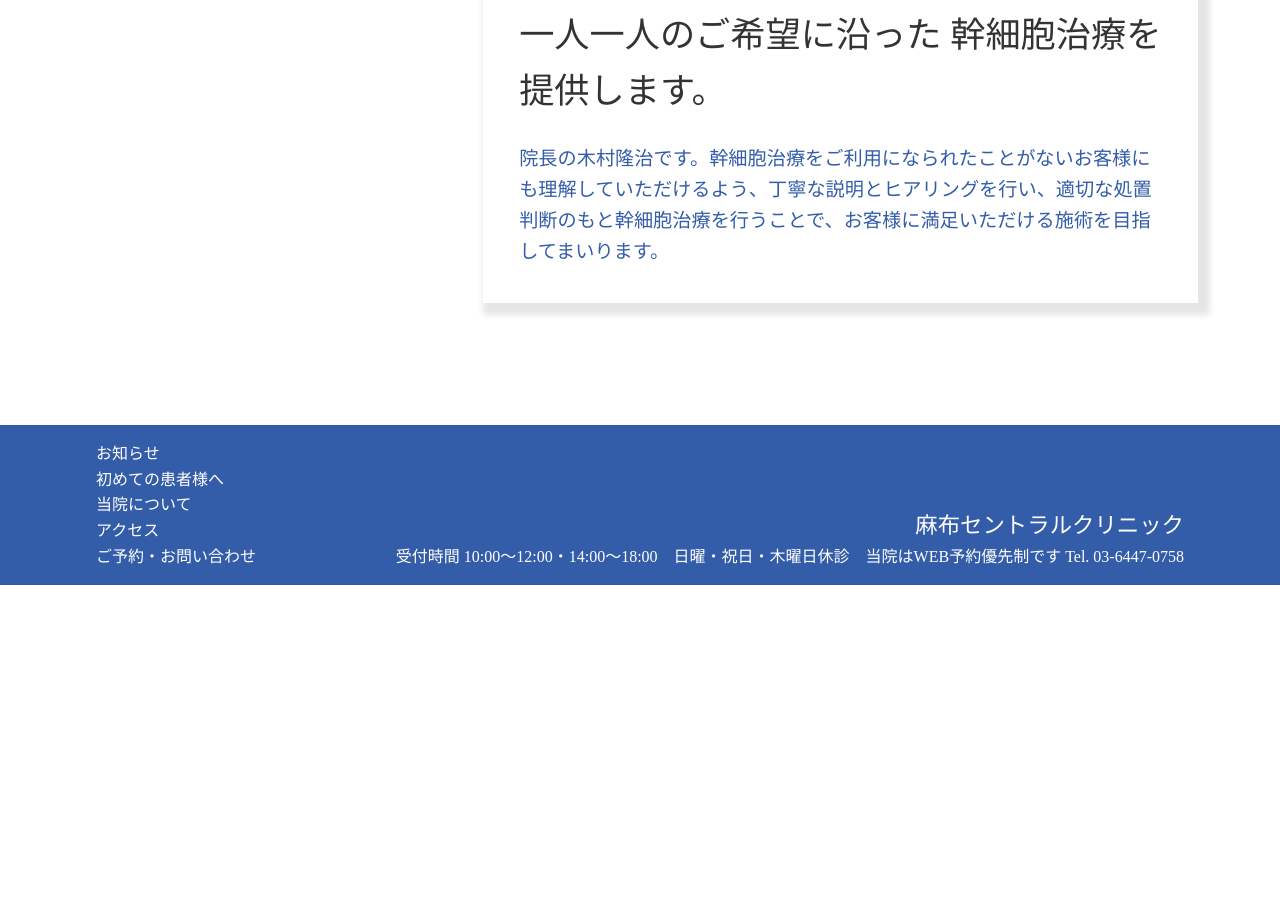
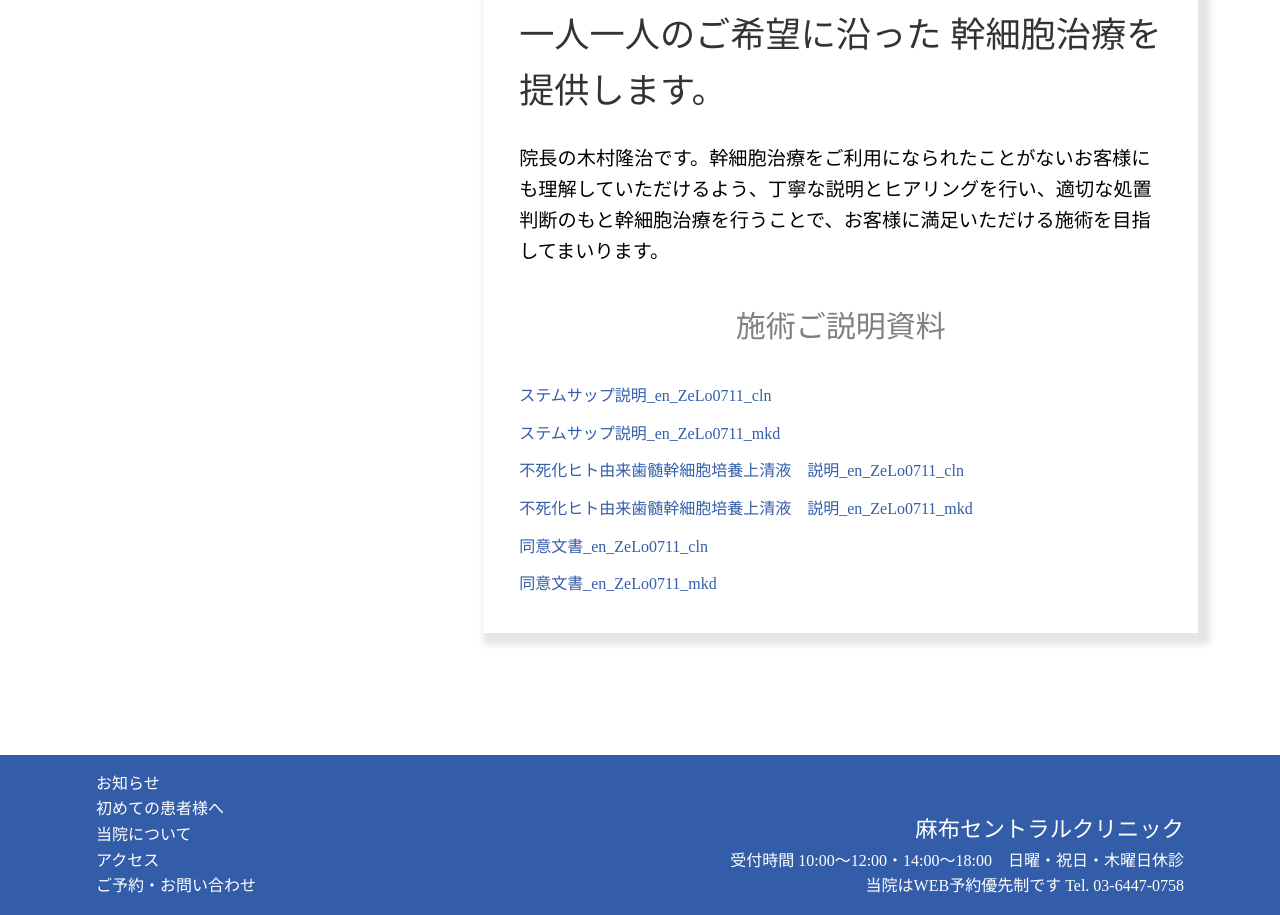
Before and after one commit to Taiki-Ogura/202407_HP, a plain HTML site: page about.html in a window 1280 px wide. Shown: the part 721-1636 px from the top of the page. Before the commit the page ends 1306 px from the top, so only its background shows below. Drawn offline with nearby package versions, Linux system fonts and the light colour scheme.

Commit message:
新ページの追加

```diff
--- a/about.html
+++ b/about.html
@@ -91,6 +91,35 @@
         <p class="page-section-about-p">
           院長の木村隆治です。幹細胞治療をご利用になられたことがないお客様にも理解していただけるよう、丁寧な説明とヒアリングを行い、適切な処置判断のもと幹細胞治療を行うことで、お客様に満足いただける施術を目指してまいります。
         </p>
+        <section class="page-section-abount-links">
+          <h2>施術ご説明資料</h2>
+          <a
+            href="./assets/pdf/ステムサップ説明_en_ZeLo0711_cln.pdf"
+            target="_blank"
+            >ステムサップ説明_en_ZeLo0711_cln</a
+          >
+          <a
+            href="./assets/pdf/ステムサップ説明_en_ZeLo0711_mkd.pdf"
+            target="_blank"
+            >ステムサップ説明_en_ZeLo0711_mkd</a
+          >
+          <a
+            href="./assets/pdf/不死化ヒト由来歯髄幹細胞培養上清液　説明_en_ZeLo0711_cln.pdf"
+            target="_blank"
+            >不死化ヒト由来歯髄幹細胞培養上清液　説明_en_ZeLo0711_cln</a
+          >
+          <a
+            href="./assets/pdf/不死化ヒト由来歯髄幹細胞培養上清液　説明_en_ZeLo0711_mkd.pdf"
+            target="_blank"
+            >不死化ヒト由来歯髄幹細胞培養上清液　説明_en_ZeLo0711_mkd</a
+          >
+          <a href="./assets/pdf/同意文書_en_ZeLo0711_cln.pdf" target="_blank"
+            >同意文書_en_ZeLo0711_cln</a
+          >
+          <a href="./assets/pdf/同意文書_en_ZeLo0711_mkd.pdf" target="_blank"
+            >同意文書_en_ZeLo0711_mkd</a
+          >
+        </section>
       </section>
     </div>
     <footer>
@@ -120,8 +149,7 @@
       <div class="footer-info">
         <h3>麻布セントラルクリニック</h3>
         <h4>
-          受付時間
-          10:00～12:00・14:00～18:00　日曜・祝日・木曜日休診　当院はWEB予約優先制です
+          受付時間 10:00～12:00・14:00～18:00　日曜・祝日・木曜日休診<br />　当院はWEB予約優先制です
           Tel. 03-6447-0758
         </h4>
       </div>
--- a/style.css
+++ b/style.css
@@ -378,7 +378,7 @@ footer li:hover {
 
 .footer-info h4 {
   font-size: 1rem;
-  text-align: left;
+  text-align: right;
 }
 
 .page-wrapper {
@@ -445,12 +445,18 @@ footer li:hover {
 .page-section-about-p {
   padding: 12px 0px;
   font-size: 1.2rem;
+  color: black !important;
 }
 
 .page-section-about-description {
   font-size: 2.2rem;
 }
-
+.page-section-abount-links a {
+  display: block;
+  margin: 12px 0px;
+  color: #345da9;
+  text-decoration-line: solid;
+}
 .header-hamburger {
   display: none;
 }
```
Also changed, not shown: access.html (+1 -2 lines), first-time.html (+1 -2 lines), news.html (+1 -3 lines), 6 other files.
